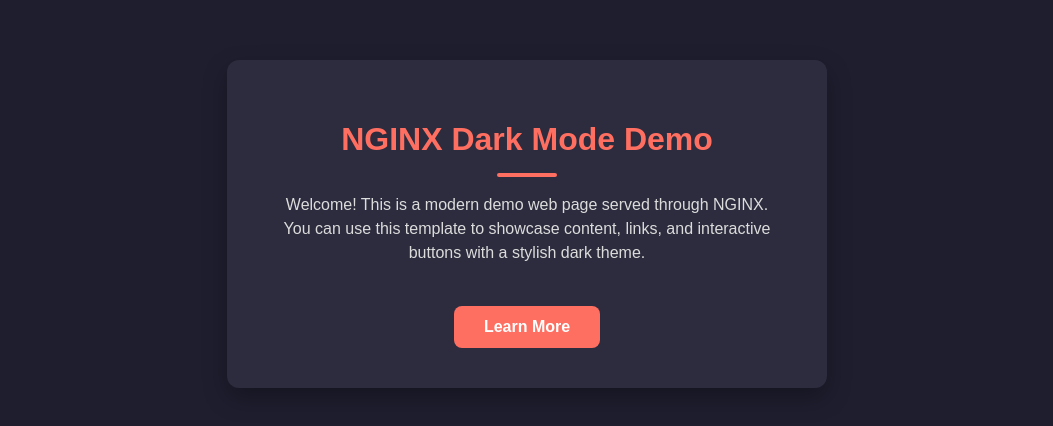
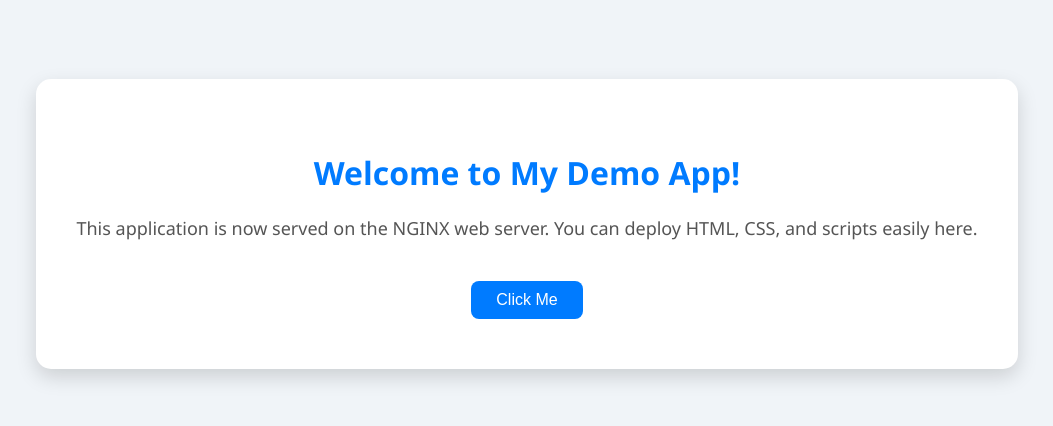
Before and after one commit to Yash-03042005/Nginx-CICD-Pipeline, a plain HTML site: page index.html in a window 1280 px wide. Shown: the part 176-602 px from the top of the page, without its empty margins (113-1166 px from the left). Drawn offline with Linux system fonts and the light colour scheme.

Commit message:
light-theme

```diff
--- a/index.html
+++ b/index.html
@@ -3,73 +3,62 @@
 <head>
     <meta charset="UTF-8">
     <meta name="viewport" content="width=device-width, initial-scale=1.0">
-    <title>NGINX Demo - Dark Theme</title>
+    <title>Demo NGINX App</title>
     <style>
         /* Internal CSS */
         body {
+            font-family: 'Segoe UI', Tahoma, Geneva, Verdana, sans-serif;
             margin: 0;
             padding: 0;
-            font-family: 'Arial', sans-serif;
-            background: #1e1e2f; /* dark background */
-            color: #f0f0f0;
+            background: #f0f4f8;
             display: flex;
             justify-content: center;
             align-items: center;
             height: 100vh;
+            color: #333;
         }
 
-        .card {
-            background-color: #2c2c3e;
-            padding: 40px 50px;
-            border-radius: 12px;
-            box-shadow: 0 10px 25px rgba(0, 0, 0, 0.3);
+        .container {
             text-align: center;
-            max-width: 500px;
+            background-color: #ffffff;
+            padding: 50px 40px;
+            border-radius: 15px;
+            box-shadow: 0 8px 20px rgba(0, 0, 0, 0.15);
         }
 
         h1 {
-            color: #ff6f61; /* contrasting color */
-            margin-bottom: 15px;
+            color: #007BFF;
+            margin-bottom: 20px;
         }
 
         p {
-            font-size: 16px;
-            line-height: 1.5;
-            color: #dcdcdc;
+            font-size: 18px;
+            line-height: 1.6;
+            color: #555;
         }
 
-        a.button {
-            display: inline-block;
-            margin-top: 25px;
-            padding: 12px 30px;
-            background-color: #ff6f61;
-            color: #fff;
-            text-decoration: none;
+        button {
+            margin-top: 20px;
+            padding: 10px 25px;
+            font-size: 16px;
+            background-color: #007BFF;
+            color: white;
+            border: none;
             border-radius: 8px;
-            font-weight: bold;
+            cursor: pointer;
             transition: 0.3s;
         }
 
-        a.button:hover {
-            background-color: #e6554f;
-        }
-
-        /* small accent line */
-        .accent-line {
-            width: 60px;
-            height: 4px;
-            background-color: #ff6f61;
-            margin: 15px auto;
-            border-radius: 2px;
+        button:hover {
+            background-color: #0056b3;
         }
     </style>
 </head>
 <body>
-    <div class="card">
-        <h1>NGINX Dark Mode Demo</h1>
-        <div class="accent-line"></div>
-        <p>Welcome! This is a modern demo web page served through NGINX. You can use this template to showcase content, links, and interactive buttons with a stylish dark theme.</p>
-        <a href="#" class="button">Learn More</a>
+    <div class="container">
+        <h1>Welcome to My Demo App!</h1>
+        <p>This application is now served on the NGINX web server. You can deploy HTML, CSS, and scripts easily here.</p>
+        <button onclick="alert('Hello! This is a demo button.')">Click Me</button>
     </div>
 </body>
 </html>
```
